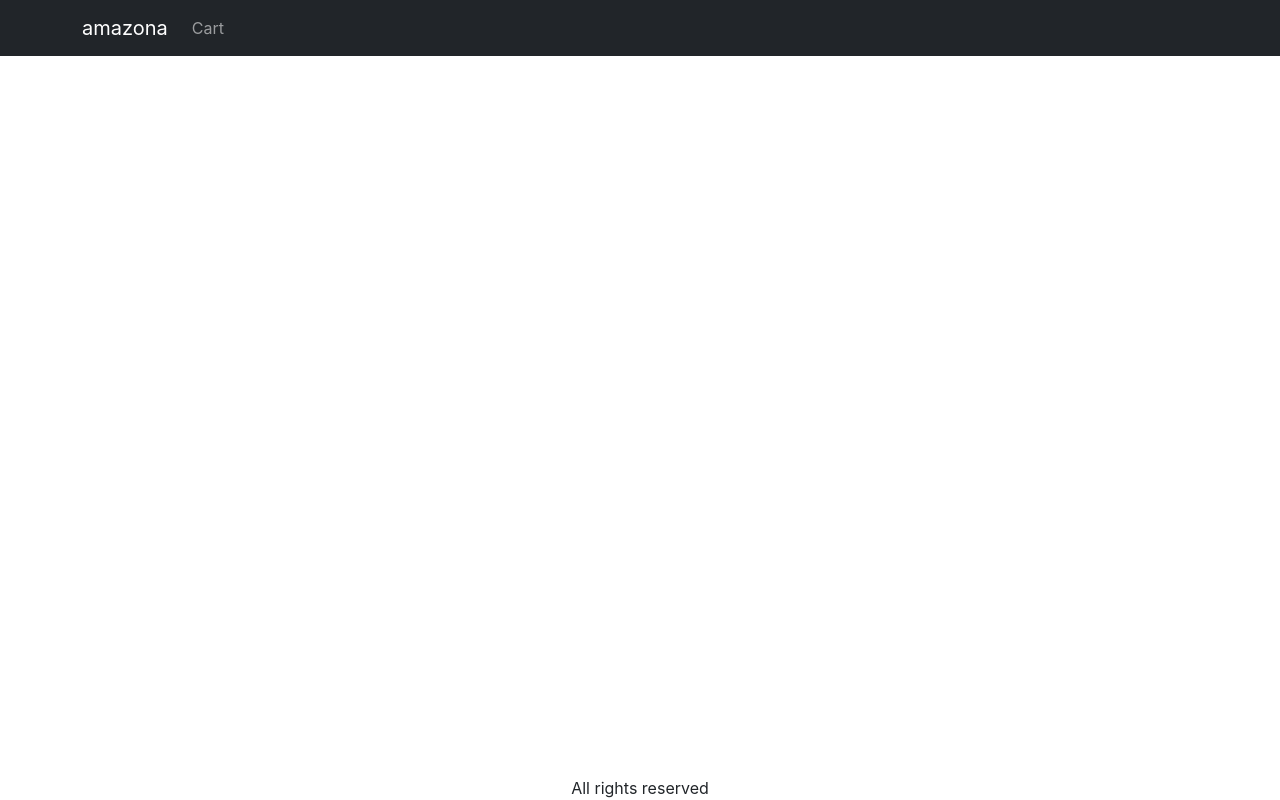
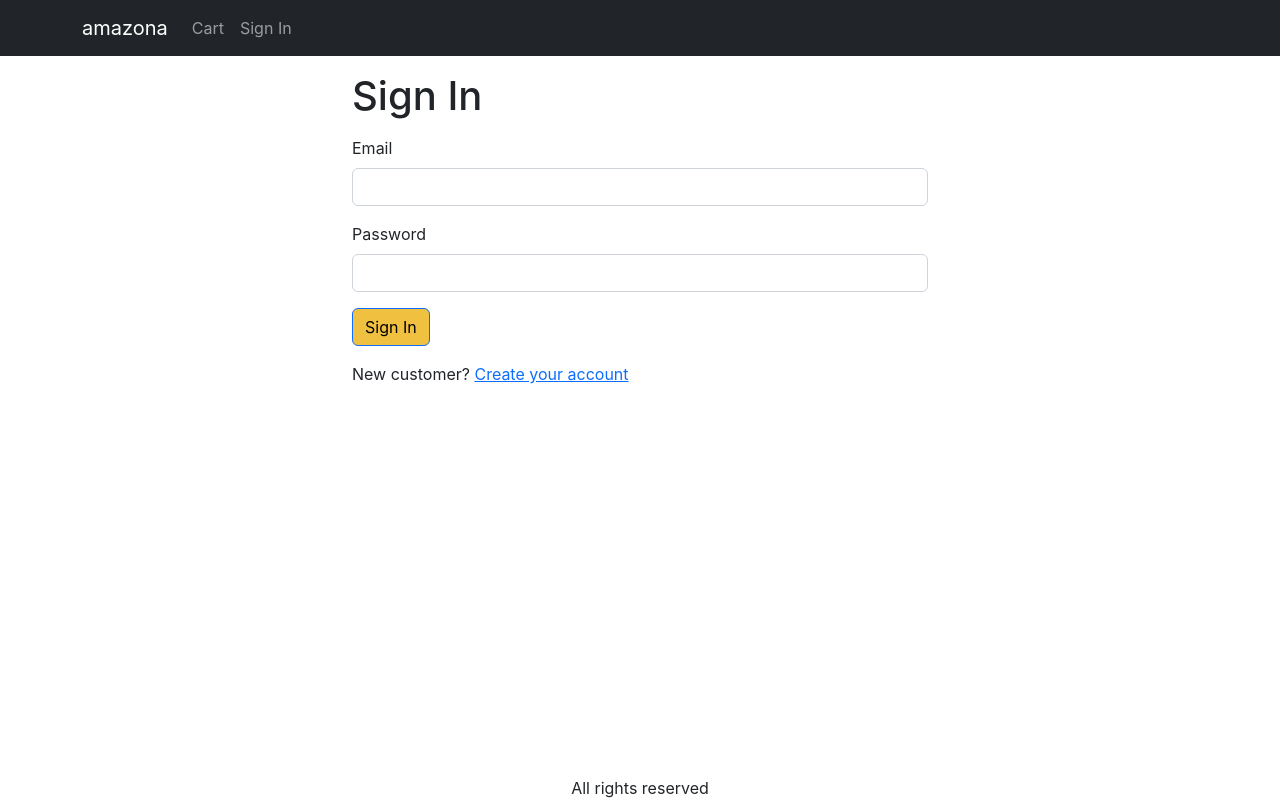
Before and after one commit to ELIJDAYO/amazona_v2, a React (Create React App) app in the folder frontend/: page /signin in a window 1280 px wide. Built offline with nearby package versions, Linux system fonts and the light colour scheme.

Commit message:
Completed signin screen

```diff
--- a/frontend/package.json
+++ b/frontend/package.json
@@ -16,6 +16,7 @@
     "react-router-bootstrap": "^0.26.2",
     "react-router-dom": "^6.8.1",
     "react-scripts": "5.0.1",
+    "react-toastify": "^9.1.1",
     "use-reducer-logger": "^1.0.2",
     "web-vitals": "^2.1.4"
   },
--- a/frontend/src/App.js
+++ b/frontend/src/App.js
@@ -1,4 +1,5 @@
-import { Badge, Container, Nav, Navbar } from 'react-bootstrap';
+import { Badge, Container, Nav, Navbar, NavDropdown } from 'react-bootstrap';
+
 import { BrowserRouter, Link, Route, Routes } from 'react-router-dom';
 import HomeScreen from './screens/HomeScreen';
 import ProductScreen from './screens/ProductScreen';
@@ -6,13 +7,23 @@ import { LinkContainer } from 'react-router-bootstrap';
 import { useContext } from 'react';
 import { Store } from './Store';
 import CartScreen from './screens/CartScreen';
-import SigninScreen from './screens/SinginScreen';
+import SigninScreen from './screens/SigninScreen';
+import 'react-toastify/dist/ReactToastify.css';
+import { ToastContainer } from 'react-toastify';
+import 'react-toastify/dist/ReactToastify.css';
+
 function App() {
-  const { state } = useContext(Store);
-  const { cart } = state;
+  const { state, dispatch: ctxDispatch } = useContext(Store);
+  const { cart, userInfo } = state;
+  const signoutHandler = () => {
+    // type of action to dispatch
+    ctxDispatch({ type: 'USER_SIGNOUT' });
+    localStorage.removeItem('userInfo');
+  };
   return (
     <BrowserRouter>
       <div className="d-flex flex-column site-container">
+        <ToastContainer position="bottom-center" limit={1} />
         <header>
           <Navbar bg="dark" variant="dark">
             <Container>
@@ -29,6 +40,28 @@ function App() {
                     </Badge>
                   )}
                 </Link>
+                {userInfo ? (
+                  <NavDropdown title={userInfo.name} id="basic-nav-dropdown">
+                    <LinkContainer to="/profile">
+                      <NavDropdown.Item>User Profile</NavDropdown.Item>
+                    </LinkContainer>
+                    <LinkContainer to="/orderhistory">
+                      <NavDropdown.Item>Order History</NavDropdown.Item>
+                    </LinkContainer>
+                    <NavDropdown.Divider />
+                    <Link
+                      className="dropdown-item"
+                      to="#signout"
+                      onClick={signoutHandler}
+                    >
+                      Sign Out
+                    </Link>
+                  </NavDropdown>
+                ) : (
+                  <Link className="nav-link" to="/signin">
+                    Sign In
+                  </Link>
+                )}
               </Nav>
             </Container>
           </Navbar>
@@ -38,7 +71,7 @@ function App() {
             <Routes>
               <Route path="/product/:slug" element={<ProductScreen />} />
               <Route path="/cart" element={<CartScreen />} />
-              <Route path="/sigin" element={<SigninScreen />} />
+              <Route path="/signin" element={<SigninScreen />} />
               <Route path="/" element={<HomeScreen />} />
             </Routes>
           </Container>
--- a/frontend/src/Store.js
+++ b/frontend/src/Store.js
@@ -3,6 +3,9 @@ import { createContext, useReducer } from 'react';
 export const Store = createContext();
 
 const initialState = {
+  userInfo: localStorage.getItem('userInfo')
+    ? JSON.parse(localStorage.getItem('userInfo'))
+    : null,
   cart: {
     cartItems: localStorage.getItem('cartItems')
       ? JSON.parse(localStorage.getItem('cartItems'))
@@ -32,6 +35,15 @@ function reducer(state, action) {
       localStorage.setItem('cartItems', JSON.stringify(cartItems));
       return { ...state, cart: { ...state.cart, cartItems } };
     }
+    case 'USER_SIGNIN':
+      // keep the previous state and update userInfo based on data from backend
+      return { ...state, userInfo: action.payload };
+    case 'USER_SIGNOUT':
+      return {
+        ...state,
+        userInfo: null,
+      };
+
     default:
       return state;
   }
--- /dev/null
+++ b/frontend/src/screens/SigninScreen.js
@@ -0,0 +1,82 @@
+import { Button, Container, Form } from 'react-bootstrap';
+import { Link, useLocation, useNavigate } from 'react-router-dom';
+import { Helmet } from 'react-helmet-async';
+import { useContext, useEffect, useState } from 'react';
+import Axios from 'axios';
+
+import { Store } from '../Store';
+import { getError } from '../utils';
+import { toast, ToastContainer } from 'react-toastify';
+
+export default function SigninScreen() {
+  const navigate = useNavigate();
+  const { search } = useLocation();
+  const redirectInUrl = new URLSearchParams(search).get('redirect');
+  const redirect = redirectInUrl ? redirectInUrl : '/';
+
+  const [email, setEmail] = useState('');
+  const [password, setPassword] = useState('');
+
+  const { state, dispatch: ctxDispatch } = useContext(Store);
+  const { userInfo } = state;
+  const submitHandler = async (e) => {
+    e.preventDefault();
+    // To prevent refreshing this page, when user click on Sign In Button, then create a try catch block.
+    try {
+      // pass credential to the api
+      const { data } = await Axios.post('/api/users/signin', {
+        email,
+        password,
+      });
+      // console.log(data);
+      // data from the backend, then go to Store.js
+      ctxDispatch({ type: 'USER_SIGNIN', payload: data });
+      localStorage.setItem('userInfo', JSON.stringify(data));
+      navigate(redirect || '/');
+    } catch (err) {
+      toast.error(getError(err));
+    }
+  };
+
+  useEffect(() => {
+    if (userInfo) {
+      navigate(redirect);
+    }
+  }, [navigate, redirect, userInfo]);
+
+  return (
+    <Container className="small-container">
+      <Helmet>
+        <title>Sign In</title>
+      </Helmet>
+      {/*create margin from top and bottom two or three rem */}
+      <h1 className="my-3">Sign In</h1>
+
+      <Form onSubmit={submitHandler}>
+        <Form.Group className="mb-3" controlId="email">
+          <Form.Label>Email</Form.Label>
+          <Form.Control
+            type="email"
+            required
+            onChange={(e) => setEmail(e.target.value)} //value in the text box
+          />
+        </Form.Group>
+        <Form.Group className="mb-3" controlId="password">
+          <Form.Label>Password</Form.Label>
+          <Form.Control
+            type="password"
+            required
+            onChange={(e) => setPassword(e.target.value)}
+          />
+        </Form.Group>
+        <div className="mb-3">
+          <Button type="submit">Sign In</Button>
+        </div>
+        <div className="mb-3">
+          New customer?{' '}
+          <Link to={`/signup?redirect=${redirect}`}>Create your account</Link>
+        </div>
+      </Form>
+    </Container>
+  );
+}
--- a/frontend/src/screens/SinginScreen.js
+++ /dev/null
@@ -1,35 +0,0 @@
-import { Button, Container, Form } from 'react-bootstrap';
-import { Link, useLocation } from 'react-router-dom';
-import { Helmet } from 'react-helmet-async';
-export default function SigninScreen() {
-  const { search } = useLocation();
-  const redirectInUrl = new URLSearchParams(search).get('redirect');
-  const redirect = redirectInUrl ? redirectInUrl : '/';
-  return (
-    <Container className="small-container">
-      <Helmet>
-        <title>Sign In</title>
-      </Helmet>
-      {/*create margin from top and bottom two or three rem */}
-      <h1 className="my-3">
-        <Form>
-          <Form.Group className="mb-3" controlId="email">
-            <Form.Label>Email</Form.Label>
-            <Form.Control type="email" required />
-          </Form.Group>
-          <Form.Group className="mb-3" controlId="password">
-            <Form.Label>Password</Form.Label>
-            <Form.Control type="password" required />
-          </Form.Group>
-          <div className="mb-3">
-            <Button type="submit">Sign In</Button>
-          </div>
-          <div className="mb-3">
-            New customer?{' '}
-            <Link to={`/signup?redirect=${redirect}`}>Create your account</Link>
-          </div>
-        </Form>
-      </h1>
-    </Container>
-  );
-}
```
Also changed, not shown: 2 other files (tests, documents, lock files or other folders).
